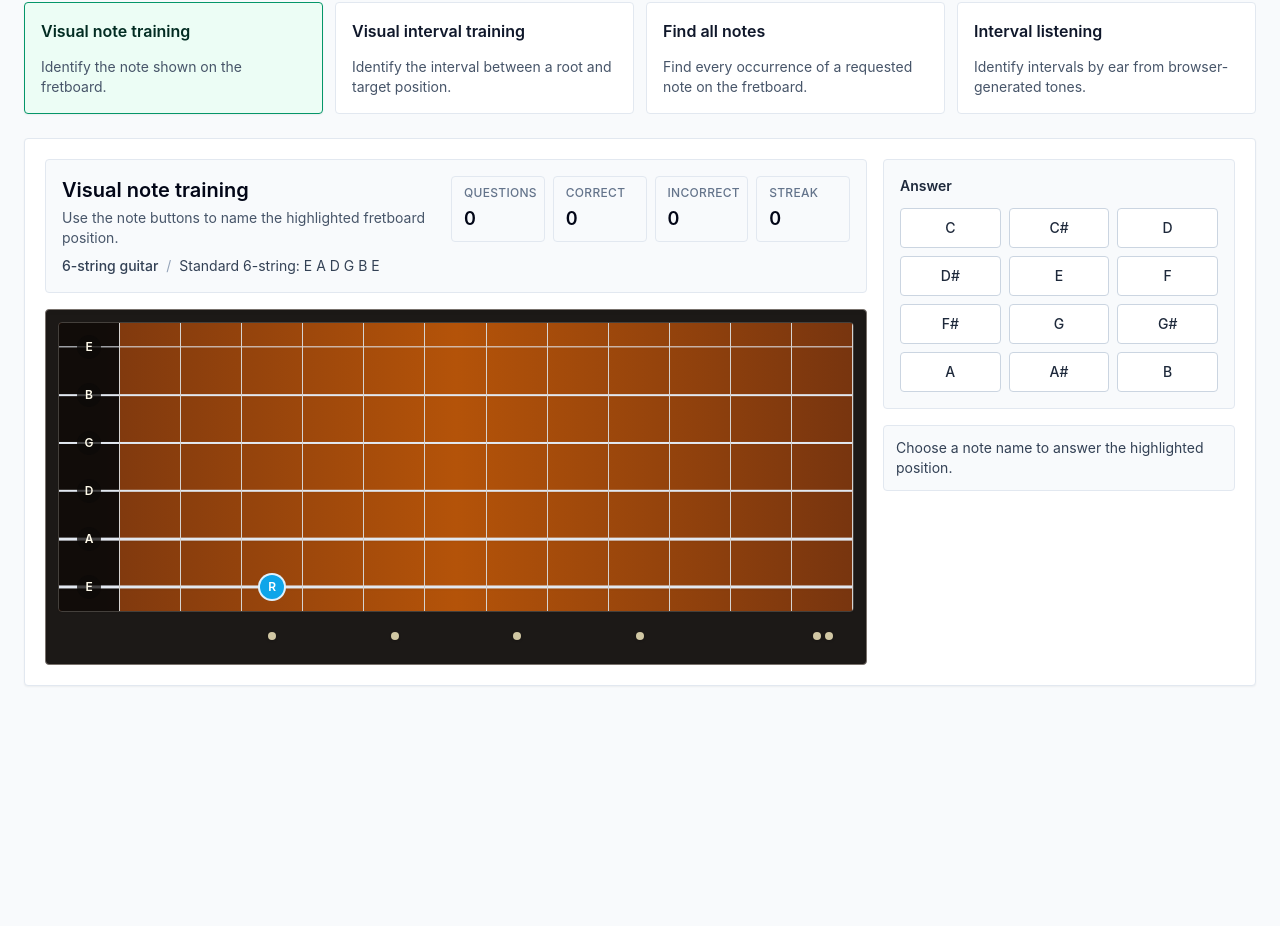
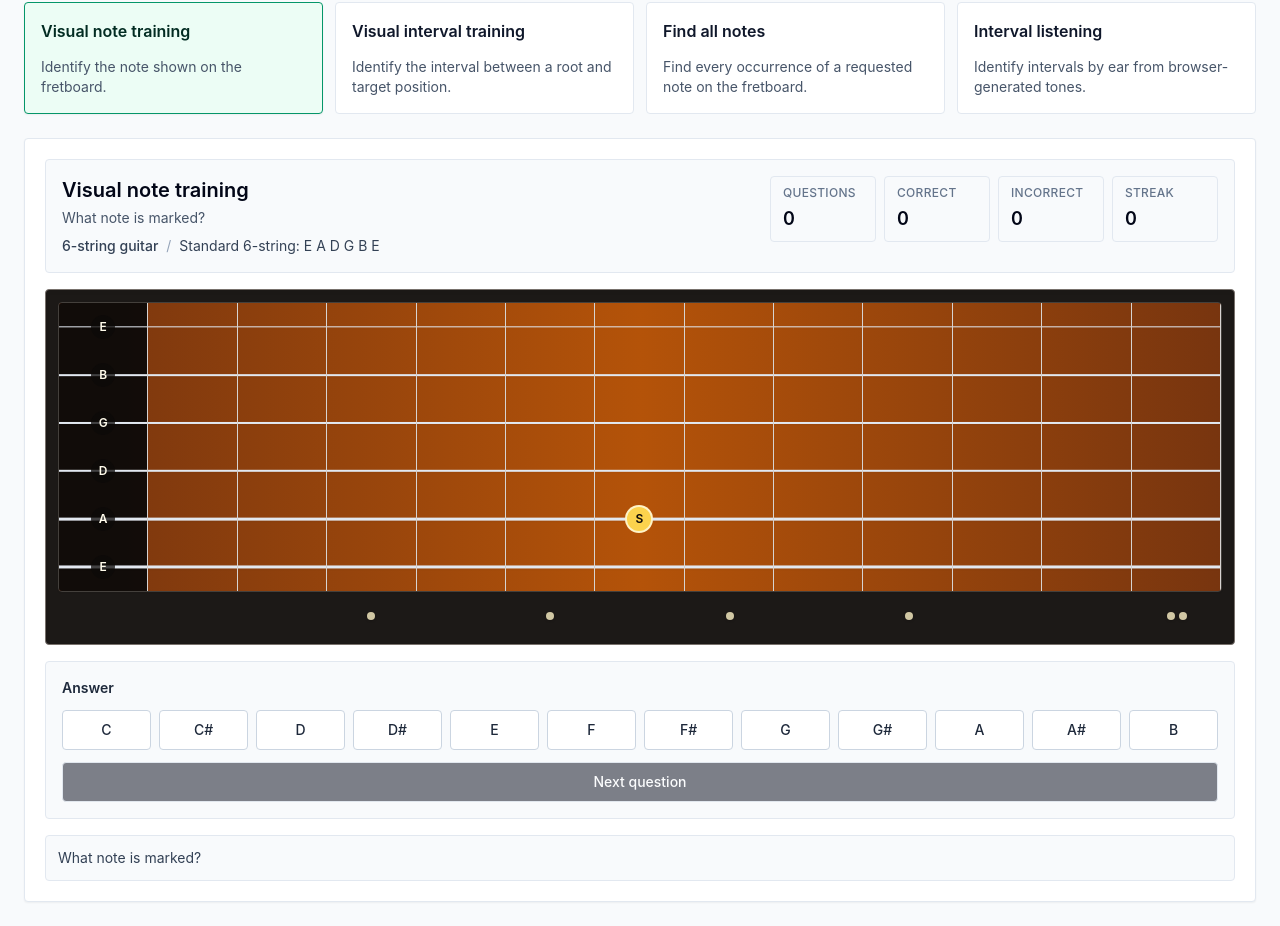
Before and after one commit to ckrohn/fretboard-trainer, a React (Vite) app: page / in a window 1280 px wide. Shown: the part 265-1191 px from the top of the page. Before the commit the page ends 975 px from the top, so only its background shows below. Built offline with nearby package versions, Linux system fonts and the light colour scheme.

Commit message:
Implement visual note training

```diff
--- a/src/App.tsx
+++ b/src/App.tsx
@@ -9,6 +9,7 @@ import { getFretboardCells } from "./music/fretboard";
 import { getDefaultTuningForInstrument, getStringNumbersForTuning } from "./music/instruments";
 import { ALL_TUNINGS, getTuningById } from "./music/tunings";
 import { PRACTICE_MODES } from "./modes";
+import { VisualNoteMode } from "./modes/visualNote/VisualNoteMode";
 import { DEFAULT_SETTINGS } from "./state/settingsStore";
 import type { FretboardMarker, InstrumentType, StringNumber, Tuning } from "./types/music";
 import type { FeedbackStatus, PracticeModeId, SessionStats } from "./types/modes";
@@ -139,6 +140,13 @@ export default function App() {
 
         <ModeSelector modeId={modeId} onModeChange={setModeId} />
 
+        {modeId === "visualNote" ? (
+          <VisualNoteMode
+            instrumentLabel={getInstrumentLabel(instrumentType)}
+            selectedStrings={selectedStrings}
+            tuning={activeTuning}
+          />
+        ) : (
           <PracticeLayout
             title={activeMode?.label ?? "Practice"}
             instructions={activeMode?.instructions ?? "Select a practice mode."}
@@ -149,6 +157,7 @@ export default function App() {
             answerArea={<AnswerPanel modeId={modeId} />}
             feedbackArea={<FeedbackPanel status={feedback.status} message={feedback.message} />}
           />
+        )}
       </div>
     </main>
   );
--- a/src/components/answers/IntervalAnswerPanel.tsx
+++ b/src/components/answers/IntervalAnswerPanel.tsx
@@ -3,7 +3,7 @@ import { SIMPLE_INTERVALS } from "../../music/intervals";
 export function IntervalAnswerPanel() {
   return (
     <div>
-      <div className="grid grid-cols-3 gap-2">
+      <div className="grid grid-cols-4 gap-2 sm:grid-cols-7 lg:grid-cols-13">
         {SIMPLE_INTERVALS.map((interval) => (
           <button
             className="h-10 rounded border border-slate-300 bg-white text-sm font-medium text-slate-800 transition hover:border-emerald-500 hover:text-emerald-700"
--- a/src/components/answers/NoteAnswerPanel.tsx
+++ b/src/components/answers/NoteAnswerPanel.tsx
@@ -2,7 +2,7 @@ import { SHARP_NOTE_NAMES } from "../../music/notes";
 
 export function NoteAnswerPanel() {
   return (
-    <div className="grid grid-cols-3 gap-2">
+    <div className="grid grid-cols-4 gap-2 sm:grid-cols-6 lg:grid-cols-12">
       {SHARP_NOTE_NAMES.map((noteName) => (
         <button
           className="h-10 rounded border border-slate-300 bg-white text-sm font-medium text-slate-800 transition hover:border-emerald-500 hover:text-emerald-700"
--- a/src/components/layout/PracticeLayout.tsx
+++ b/src/components/layout/PracticeLayout.tsx
@@ -1,7 +1,6 @@
 import type { ReactNode } from "react";
 import type { SessionStats } from "../../types/modes";
 import type { Tuning } from "../../types/music";
-import { FeedbackPanel } from "./FeedbackPanel";
 import { SessionHeader } from "./SessionHeader";
 
 type PracticeLayoutProps = {
@@ -26,8 +25,7 @@ export function PracticeLayout({
   feedbackArea
 }: PracticeLayoutProps) {
   return (
-    <section className="grid gap-4 rounded border border-slate-200 bg-white p-4 shadow-sm sm:p-5 xl:grid-cols-[minmax(0,1fr)_22rem]">
-      <div className="flex min-w-0 flex-col gap-4">
+    <section className="flex flex-col gap-4 rounded border border-slate-200 bg-white p-4 shadow-sm sm:p-5">
       <div className="flex flex-col gap-3 rounded border border-slate-200 bg-slate-50 p-4 lg:flex-row lg:items-start lg:justify-between">
         <div className="min-w-0">
           <h2 className="text-xl font-semibold text-slate-950">{title}</h2>
@@ -42,18 +40,15 @@ export function PracticeLayout({
           <SessionHeader stats={stats} />
         </div>
       </div>
-        <div>{practiceContent}</div>
-      </div>
 
-      <aside className="flex min-w-0 flex-col gap-4">
+      <div className="min-w-0">{practiceContent}</div>
+
       <div className="rounded border border-slate-200 bg-slate-50 p-4">
         <h3 className="text-sm font-semibold text-slate-800">Answer</h3>
         <div className="mt-3">{answerArea}</div>
       </div>
+
       {feedbackArea}
-      </aside>
     </section>
   );
 }
-
-export const DefaultFeedbackPanel = FeedbackPanel;
--- a/src/modes/visualNote/VisualNoteMode.tsx
+++ b/src/modes/visualNote/VisualNoteMode.tsx
@@ -1,7 +1,178 @@
-export function VisualNoteMode() {
+import { useEffect, useMemo, useState } from "react";
+import { Fretboard } from "../../components/fretboard/Fretboard";
+import { FeedbackPanel } from "../../components/layout/FeedbackPanel";
+import { PracticeLayout } from "../../components/layout/PracticeLayout";
+import { getFretboardCells } from "../../music/fretboard";
+import { SHARP_NOTE_NAMES, noteNameToPitchClass } from "../../music/notes";
+import type { SessionStats } from "../../types/modes";
+import type {
+  FretboardMarker,
+  FretboardPosition,
+  StringNumber,
+  Tuning
+} from "../../types/music";
+import {
+  generateVisualNoteQuestion,
+  type VisualNoteQuestion
+} from "./generateVisualNoteQuestion";
+
+type VisualNoteModeProps = {
+  instrumentLabel: string;
+  selectedStrings: readonly StringNumber[];
+  tuning: Tuning;
+};
+
+type AnswerResult = {
+  selectedNoteName: string;
+  isCorrect: boolean;
+};
+
+const START_FRET = 0;
+const END_FRET = 12;
+
+const createQuestion = (
+  tuning: Tuning,
+  selectedStrings: readonly StringNumber[],
+  previousPosition?: FretboardPosition
+): VisualNoteQuestion =>
+  generateVisualNoteQuestion({
+    tuning,
+    selectedStrings,
+    startFret: START_FRET,
+    endFret: END_FRET,
+    previousPosition
+  });
+
+export function VisualNoteMode({
+  instrumentLabel,
+  selectedStrings,
+  tuning
+}: VisualNoteModeProps) {
+  const [question, setQuestion] = useState<VisualNoteQuestion>(() =>
+    createQuestion(tuning, selectedStrings)
+  );
+  const [answerResult, setAnswerResult] = useState<AnswerResult | null>(null);
+  const [stats, setStats] = useState<SessionStats>({
+    totalQuestions: 0,
+    correct: 0,
+    incorrect: 0,
+    currentStreak: 0
+  });
+
+  const cells = useMemo(
+    () => getFretboardCells(tuning, START_FRET, END_FRET, selectedStrings, "sharps"),
+    [selectedStrings, tuning]
+  );
+
+  useEffect(() => {
+    setQuestion(createQuestion(tuning, selectedStrings));
+    setAnswerResult(null);
+  }, [selectedStrings, tuning]);
+
+  const markers: FretboardMarker[] = [
+    {
+      stringNumber: question.position.stringNumber,
+      fret: question.position.fret,
+      type: answerResult
+        ? answerResult.isCorrect
+          ? "correct"
+          : "incorrect"
+        : "selected"
+    }
+  ];
+
+  const handleAnswer = (noteName: string) => {
+    if (answerResult) {
+      return;
+    }
+
+    const isCorrect =
+      noteNameToPitchClass(noteName) === question.position.pitchClass;
+
+    setAnswerResult({ selectedNoteName: noteName, isCorrect });
+    setStats((currentStats) => ({
+      totalQuestions: currentStats.totalQuestions + 1,
+      correct: currentStats.correct + (isCorrect ? 1 : 0),
+      incorrect: currentStats.incorrect + (isCorrect ? 0 : 1),
+      currentStreak: isCorrect ? currentStats.currentStreak + 1 : 0
+    }));
+  };
+
+  const handleNextQuestion = () => {
+    setQuestion(
+      createQuestion(tuning, selectedStrings, {
+        stringNumber: question.position.stringNumber,
+        fret: question.position.fret
+      })
+    );
+    setAnswerResult(null);
+  };
+
+  const feedbackStatus = answerResult
+    ? answerResult.isCorrect
+      ? "correct"
+      : "incorrect"
+    : "neutral";
+  const feedbackMessage = answerResult
+    ? `${answerResult.isCorrect ? "Correct" : "Incorrect"}. The marked note is ${question.answerNoteName} on string ${question.position.stringNumber}, fret ${question.position.fret}.`
+    : "What note is marked?";
+
   return (
-    <div className="rounded border border-dashed border-slate-300 bg-white p-4 text-sm text-slate-600">
-      Visual note questions will appear here.
-    </div>
+    <PracticeLayout
+      title="Visual note training"
+      instructions="What note is marked?"
+      instrumentLabel={instrumentLabel}
+      tuning={tuning}
+      stats={stats}
+      practiceContent={
+        <Fretboard
+          tuning={tuning}
+          cells={cells}
+          selectedStrings={selectedStrings}
+          startFret={START_FRET}
+          endFret={END_FRET}
+          markers={markers}
+          disabled={answerResult !== null}
+          showNoteNames={false}
+          showStringNames
+          showFretNumbers={false}
+          highStringOnTop
+        />
+      }
+      answerArea={
+        <div className="flex flex-col gap-3">
+          <div className="grid grid-cols-4 gap-2 sm:grid-cols-6 lg:grid-cols-12">
+            {SHARP_NOTE_NAMES.map((noteName) => {
+              const isSelected = answerResult?.selectedNoteName === noteName;
+
+              return (
+                <button
+                  className={`h-10 rounded border bg-white text-sm font-medium transition disabled:cursor-not-allowed ${
+                    isSelected
+                      ? "border-emerald-600 text-emerald-700"
+                      : "border-slate-300 text-slate-800 hover:border-emerald-500 hover:text-emerald-700"
+                  }`}
+                  disabled={answerResult !== null}
+                  key={noteName}
+                  type="button"
+                  onClick={() => handleAnswer(noteName)}
+                >
+                  {noteName}
+                </button>
+              );
+            })}
+          </div>
+          <button
+            className="h-10 rounded border border-slate-300 bg-slate-950 px-4 text-sm font-medium text-white transition hover:bg-slate-800 disabled:cursor-not-allowed disabled:opacity-50"
+            disabled={answerResult === null}
+            type="button"
+            onClick={handleNextQuestion}
+          >
+            Next question
+          </button>
+        </div>
+      }
+      feedbackArea={<FeedbackPanel status={feedbackStatus} message={feedbackMessage} />}
+    />
   );
 }
--- a/src/modes/visualNote/generateVisualNoteQuestion.ts
+++ b/src/modes/visualNote/generateVisualNoteQuestion.ts
@@ -1,4 +1,11 @@
-import type { FretboardCellData } from "../../types/music";
+import { getFretboardCells } from "../../music/fretboard";
+import { pitchClassToNoteName } from "../../music/notes";
+import type {
+  FretboardCellData,
+  FretboardPosition,
+  StringNumber,
+  Tuning
+} from "../../types/music";
 import { getRandomItem } from "../../utils/random";
 
 export type VisualNoteQuestion = {
@@ -6,13 +13,41 @@ export type VisualNoteQuestion = {
   answerNoteName: string;
 };
 
-export const generateVisualNoteQuestion = (
-  cells: FretboardCellData[]
-): VisualNoteQuestion => {
-  const position = getRandomItem(cells);
+type GenerateVisualNoteQuestionParams = {
+  tuning: Tuning;
+  selectedStrings: readonly StringNumber[];
+  startFret?: number;
+  endFret?: number;
+  previousPosition?: FretboardPosition;
+};
+
+const isSamePosition = (
+  cell: FretboardCellData,
+  position: FretboardPosition | undefined
+): boolean =>
+  position !== undefined &&
+  cell.stringNumber === position.stringNumber &&
+  cell.fret === position.fret;
+
+export const generateVisualNoteQuestion = ({
+  tuning,
+  selectedStrings,
+  startFret = 0,
+  endFret = 12,
+  previousPosition
+}: GenerateVisualNoteQuestionParams): VisualNoteQuestion => {
+  const cells = getFretboardCells(
+    tuning,
+    startFret,
+    endFret,
+    selectedStrings,
+    "sharps"
+  );
+  const eligibleCells = cells.filter((cell) => !isSamePosition(cell, previousPosition));
+  const position = getRandomItem(eligibleCells.length > 0 ? eligibleCells : cells);
 
   return {
     position,
-    answerNoteName: position.noteName
+    answerNoteName: pitchClassToNoteName(position.pitchClass, "sharps")
   };
 };
```
Lines whose indentation alone changed are shown as unchanged.
